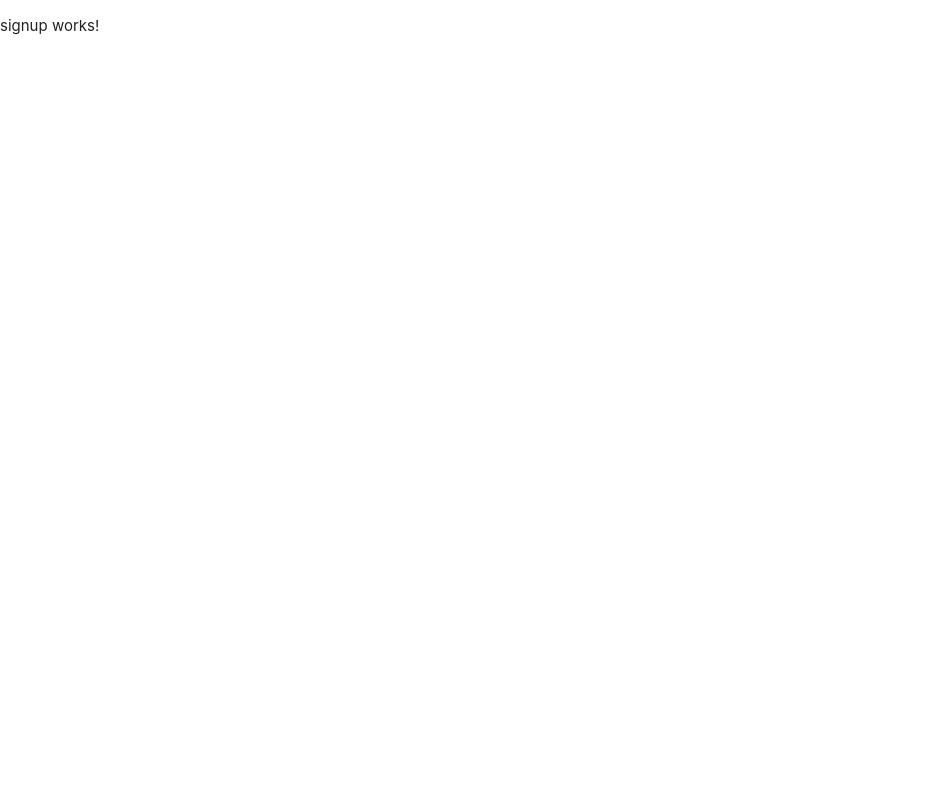
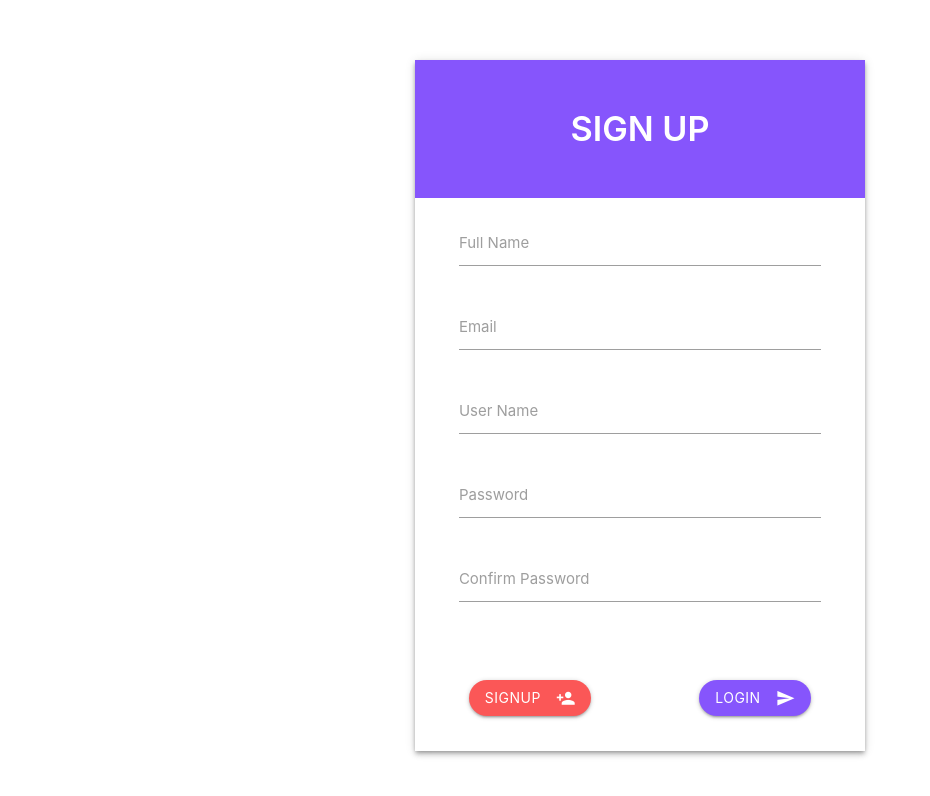
Before and after one commit to saurabh-github-1995/MYSPLITS, an Angular app in the folder MYSPLITS-FRONTEND/mysplits/: page /signup in a window 1280 px wide. Shown: the top 796 px of the page, without its empty margins (0-930 px from the left). Built offline with nearby package versions, Linux system fonts and the light colour scheme.

Commit message:
signup component added

```diff
--- a/MYSPLITS-FRONTEND/mysplits/src/app/app.component.html
+++ b/MYSPLITS-FRONTEND/mysplits/src/app/app.component.html
@@ -9,10 +9,10 @@
 <div class="custom-modal" *ngIf="shoModal" (click)="closeModal()">
   <div class="modal-body z-depth-2">
     <div class="modal-header">
-      <p>HEADER</p>
+      <p>{{header}}</p>
     </div>
     <div class="modal-content">
-      <p>Something went wrong please try again later</p>
+      <p>{{message}}</p>
     </div>
     <div class="modal-footer" (click)="closeModal()">
       <p><i class="small material-icons">clear</i></p>
@@ -22,7 +22,7 @@
 </div>
 <div class="custom-modal" *ngIf="show_Loader">
   <div class="loader-image">
-    <img src="../assets/images/loading.gif">
+    <img src="../assets/images/loading.gif" class="loader-image">
   </div>
 </div>
 </router-outlet>
--- a/MYSPLITS-FRONTEND/mysplits/src/app/login/login.component.html
+++ b/MYSPLITS-FRONTEND/mysplits/src/app/login/login.component.html
@@ -22,7 +22,7 @@
   <div class="login-signup-button-container">
     <p><a class="waves-effect waves-light btn  theme-button-color" (click)="loginUser()"><i
           class="material-icons right">send</i>LOGIN</a></p>
-    <p><a class="waves-effect waves-light btn theme-button-color2"><i class="material-icons right">person_add</i>SIGNUP</a></p>
+    <p><a class="waves-effect waves-light btn theme-button-color2" routerLink="/signup"><i class="material-icons right">person_add</i>SIGNUP</a></p>
 
   </div>
 
--- a/MYSPLITS-FRONTEND/mysplits/src/app/signup/signup.component.html
+++ b/MYSPLITS-FRONTEND/mysplits/src/app/signup/signup.component.html
@@ -1 +1,43 @@
-<p>signup works!</p>
+<div class="z-depth-2 login-container">
+
+  <h4 class="login-signup-title">SIGN UP</h4>
+
+  <div class="row">
+    <div class="col s12">
+      <div class="row login-input-fields">
+        <div class="input-field col s12">
+          <input id="email" type="text" class="validate" [(ngModel)]="fullname">
+          <label for="email">Full Name</label>
+        </div>
+        <div class="input-field col s12">
+          <input id="email" type="email" class="validate" [(ngModel)]="email">
+          <label for="email">Email</label>
+        </div>
+
+        <div class="input-field col s12">
+          <input id="email" type="text" class="validate" [(ngModel)]="username">
+          <label for="email">User Name</label>
+        </div>
+        <div class="input-field col s12">
+          <input id="email" type="password" class="validate" [(ngModel)]="password">
+          <label for="email">Password</label>
+        </div>
+        <div class="input-field col s12">
+          <input id="email" type="password" class="validate" [(ngModel)]="cnfrm_password">
+          <label for="email">Confirm Password</label>
+        </div>
+
+
+      </div>
+
+    </div>
+  </div>
+  <div class="login-signup-button-container">
+    <p><a class="waves-effect waves-light btn theme-button-color2"><i class="material-icons right">person_add</i>SIGNUP</a></p>
+<p><a class="waves-effect waves-light btn  theme-button-color" (click)="loginUser()" routerLink="/login"><i
+          class="material-icons right">send</i>LOGIN</a></p>
+
+  </div>
+
+
+</div>
```
